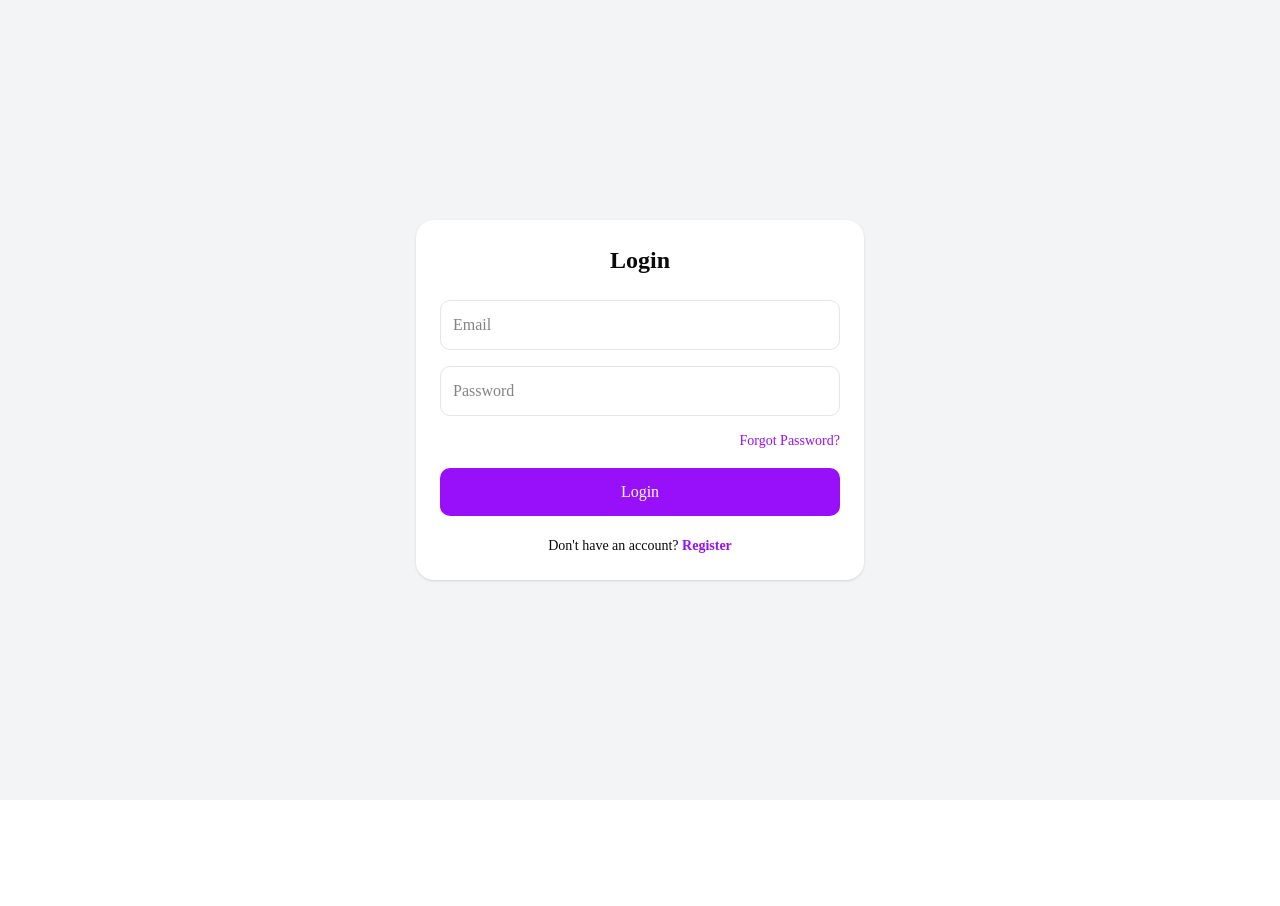
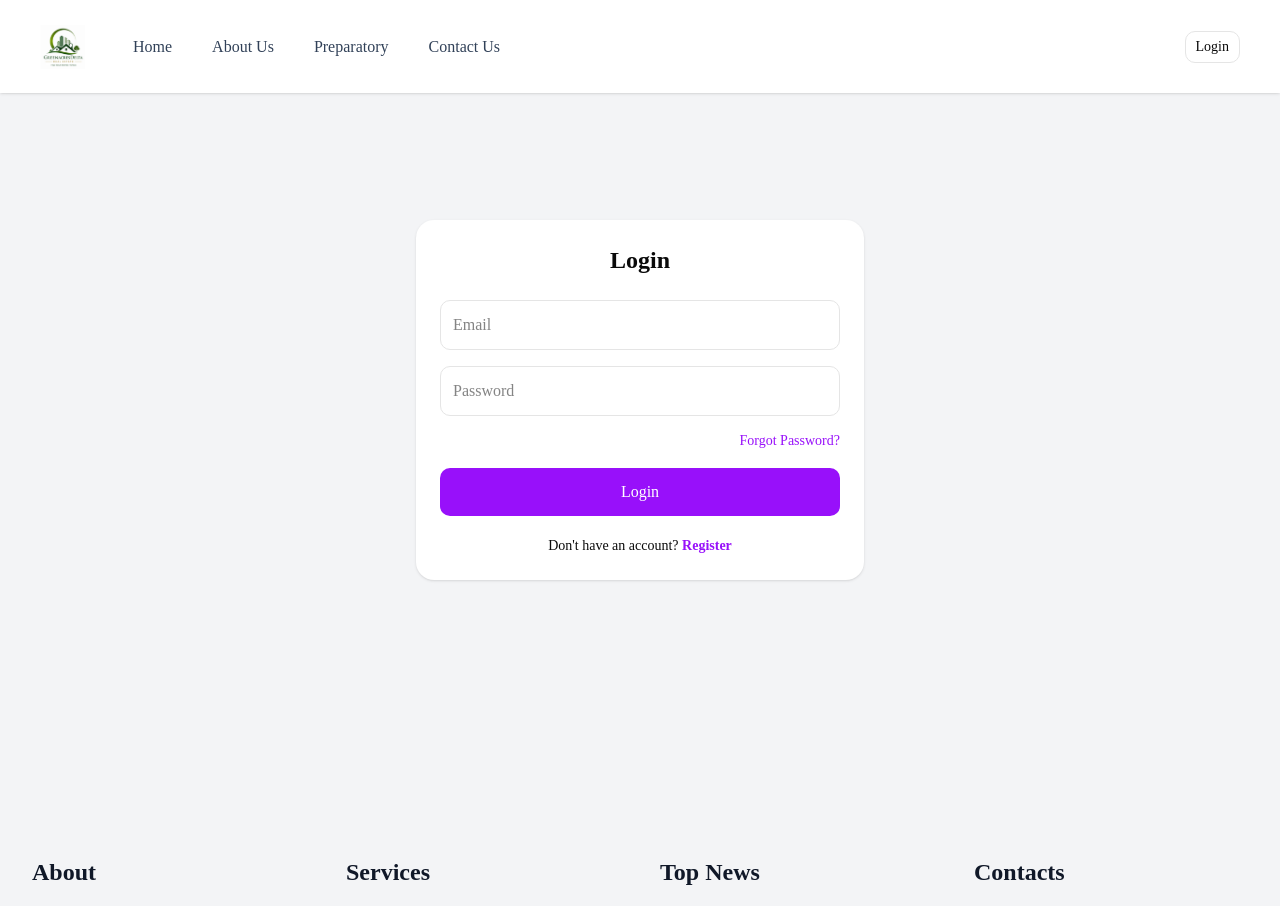
Before and after one commit to balaguru8072/greenacres-frontend, a Next.js app: page /login in a window 1280 px wide. Shown: the top 906 px of the page. Before the commit the page ends 800 px from the top, so only its background shows below. Built offline with nearby package versions, Linux system fonts and the light colour scheme; no server answers.

Commit message:
live code push

```diff
--- a/app/Provider.jsx
+++ b/app/Provider.jsx
@@ -5,11 +5,11 @@ import Footer from "./_component/Footer"
 function Provider({ children }) {
     return (
         <div>
-            {/* <Header /> */}
+            <Header />
             <div className=''>
                 {children}
             </div>
-            {/* <Footer /> */}
+            <Footer />
         </div >
     )
 }
--- a/app/page.tsx
+++ b/app/page.tsx
@@ -20,8 +20,8 @@ export default async function HomePage() {
       <WhileYouAreHere />
       <LatestNews />
       <ContactSection /> */}
-      {/* <HomeClient /> */}
-      <PageNotFound/>
+      <HomeClient />
+      {/* <PageNotFound/> */}
     </div>
   );
 }
```
